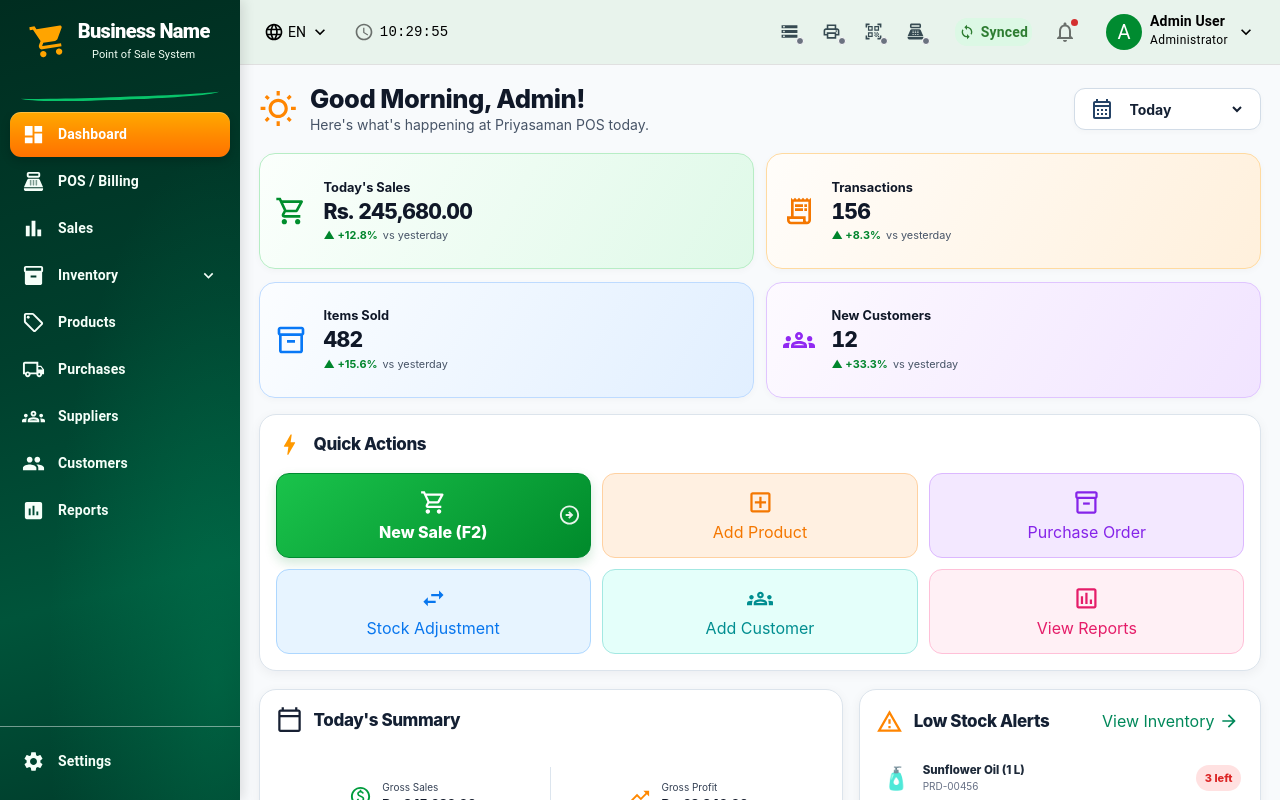
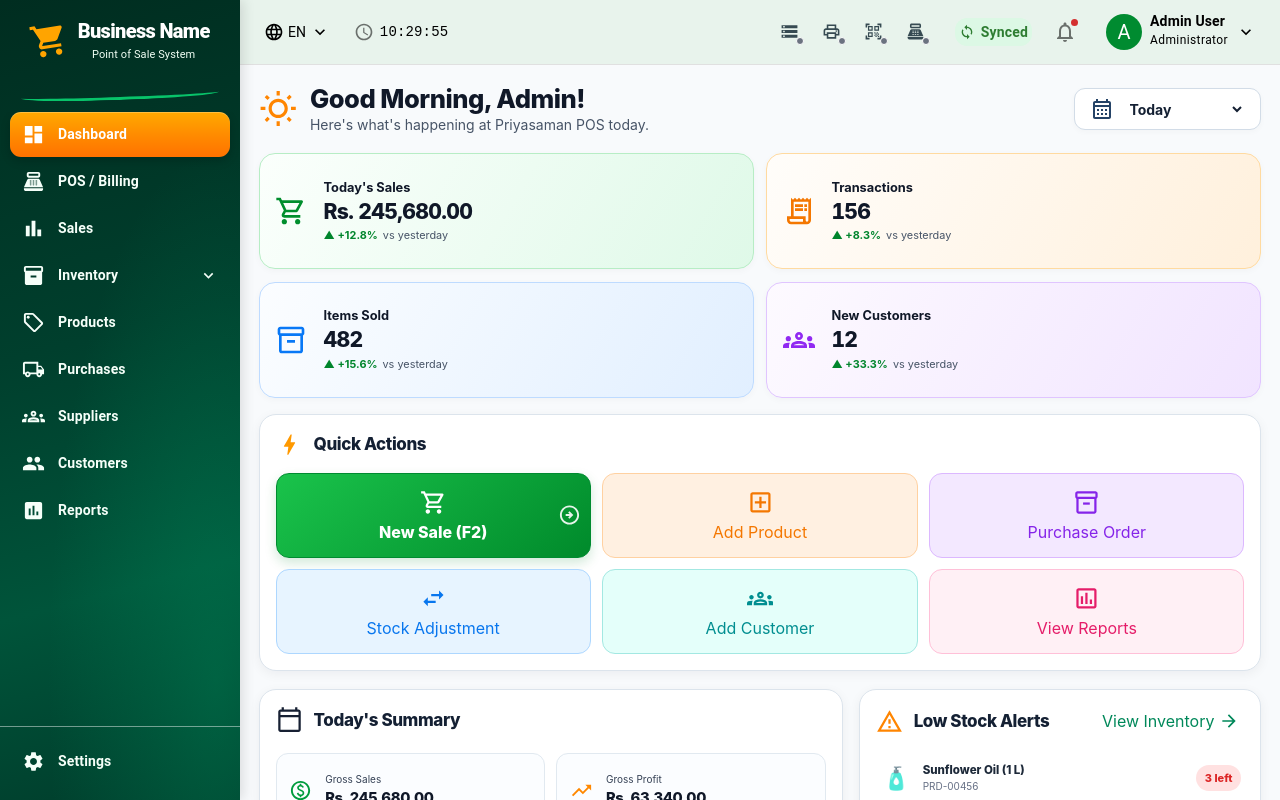
Before and after one commit to SriyanthaDeepal/priyasaman_pos_system, a React (Vite) app in the folder frontend/: page / in a window 1280 px wide. Built offline with nearby package versions, Linux system fonts and the light colour scheme; what @zxing/library would draw is missing.

Commit message:
style(dashboard): arrange daily summary as 2x2 tiles and separate analytics row

```diff
--- a/frontend/src/modules/dashboard/dashboard.css
+++ b/frontend/src/modules/dashboard/dashboard.css
@@ -2895,3 +2895,54 @@
   .pd-dashboard .pd-analytics-row .pd-category-panel .pd-category-content{flex-direction:column}
   .pd-dashboard .pd-analytics-row .pd-category-panel .pd-category-legend{display:grid;width:100%}
 }
+
+
+/* Daily summary: four balanced tiles in the requested 2 x 2 arrangement.
+   Keep breathing room before the analytics layer. */
+.pd-dashboard .pd-insights-row{
+  margin-bottom:clamp(18px,1.7vw,28px);
+}
+.pd-dashboard .pd-insights-row .pd-summary-panel .pd-summary-list{
+  display:grid;
+  grid-template-columns:repeat(2,minmax(0,1fr));
+  grid-template-rows:repeat(2,minmax(0,1fr));
+  gap:clamp(8px,.9vw,14px);
+  align-content:stretch;
+  flex:1 1 auto;
+  min-height:180px;
+}
+.pd-dashboard .pd-insights-row .pd-summary-panel .pd-summary-row,
+.pd-dashboard .pd-insights-row .pd-summary-panel .pd-summary-row:nth-child(2){
+  display:flex;
+  justify-content:flex-start;
+  align-items:center;
+  min-height:75px;
+  padding:clamp(9px,1vw,15px);
+  border:1px solid #e1e9f0;
+  border-radius:12px;
+  background:#fbfdff;
+  gap:clamp(9px,1vw,16px);
+}
+.pd-dashboard .pd-insights-row .pd-summary-panel .pd-summary-row:last-child{
+  border:1px solid #e1e9f0;
+}
+.pd-dashboard .pd-insights-row .pd-summary-panel .pd-summary-details small{
+  white-space:normal;
+}
+.pd-dashboard .pd-insights-row .pd-summary-panel .pd-summary-details strong{
+  font-size:clamp(14px,1.15vw,19px);
+}
+@container (max-width:850px){
+  .pd-dashboard .pd-insights-row .pd-summary-panel .pd-summary-list{
+    grid-template-columns:repeat(2,minmax(0,1fr));
+  }
+  .pd-dashboard .pd-insights-row .pd-summary-panel .pd-summary-row:nth-child(2){
+    border:1px solid #e1e9f0;
+  }
+}
+@container (max-width:420px){
+  .pd-dashboard .pd-insights-row .pd-summary-panel .pd-summary-list{
+    grid-template-columns:1fr;
+    grid-template-rows:auto;
+  }
+}
```
